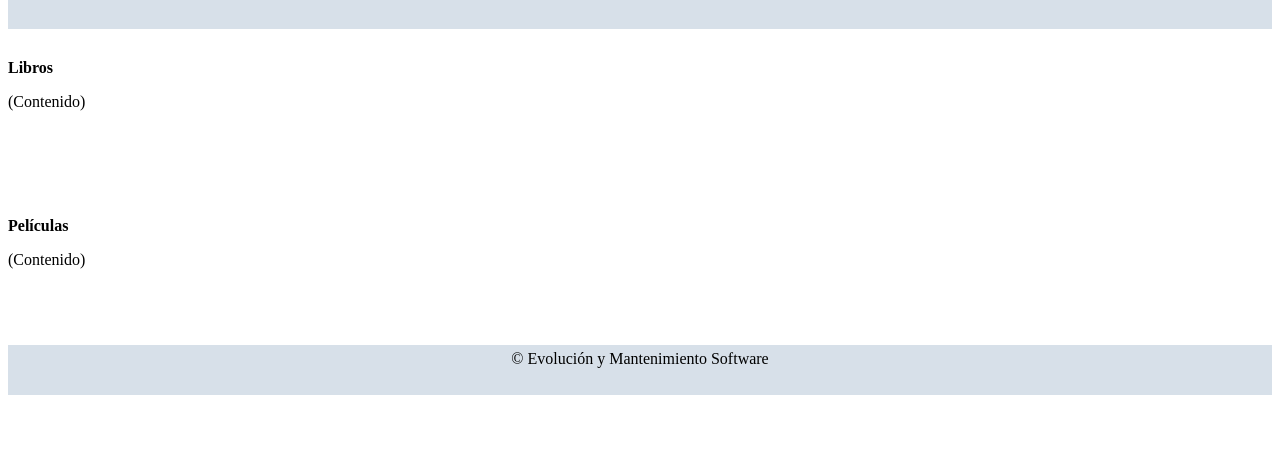
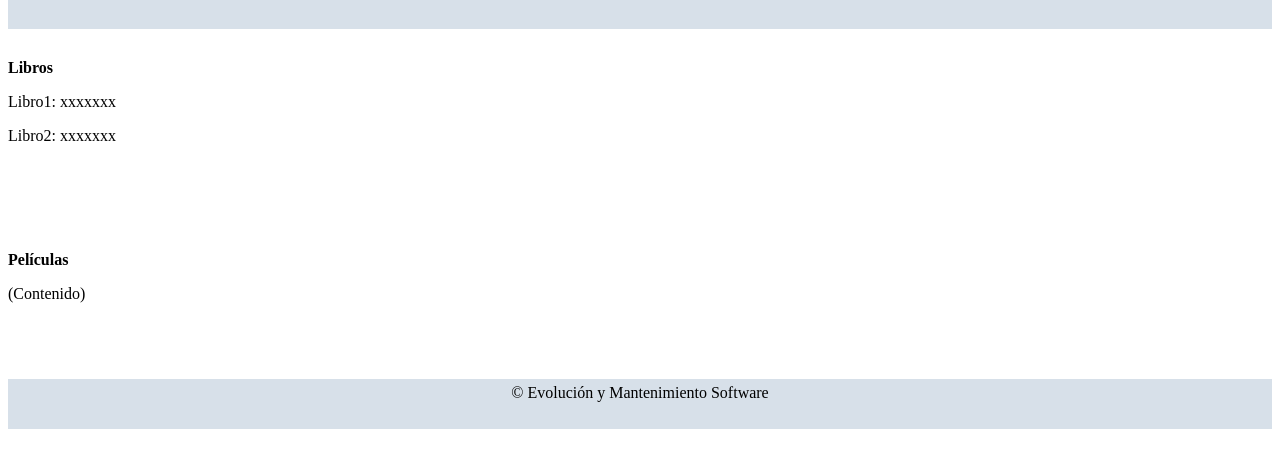
Before and after one commit to JoseAntonioNogGar/Equipo5Trabajo2, a plain HTML site: page index.html in a window 1280 px wide. Shown: the part 79-546 px from the top of the page. Drawn offline with Linux system fonts and the light colour scheme.

Commit message:
update books

```diff
--- a/index.html
+++ b/index.html
@@ -14,7 +14,8 @@
  <!-- Contenido -->
  <section>
  <b>Libros</b>
- <p>(Contenido)</p>
+ <p>Libro1: xxxxxxx</p>
+ <p>Libro2: xxxxxxx</p>
  </section>
 
  <section>
```
